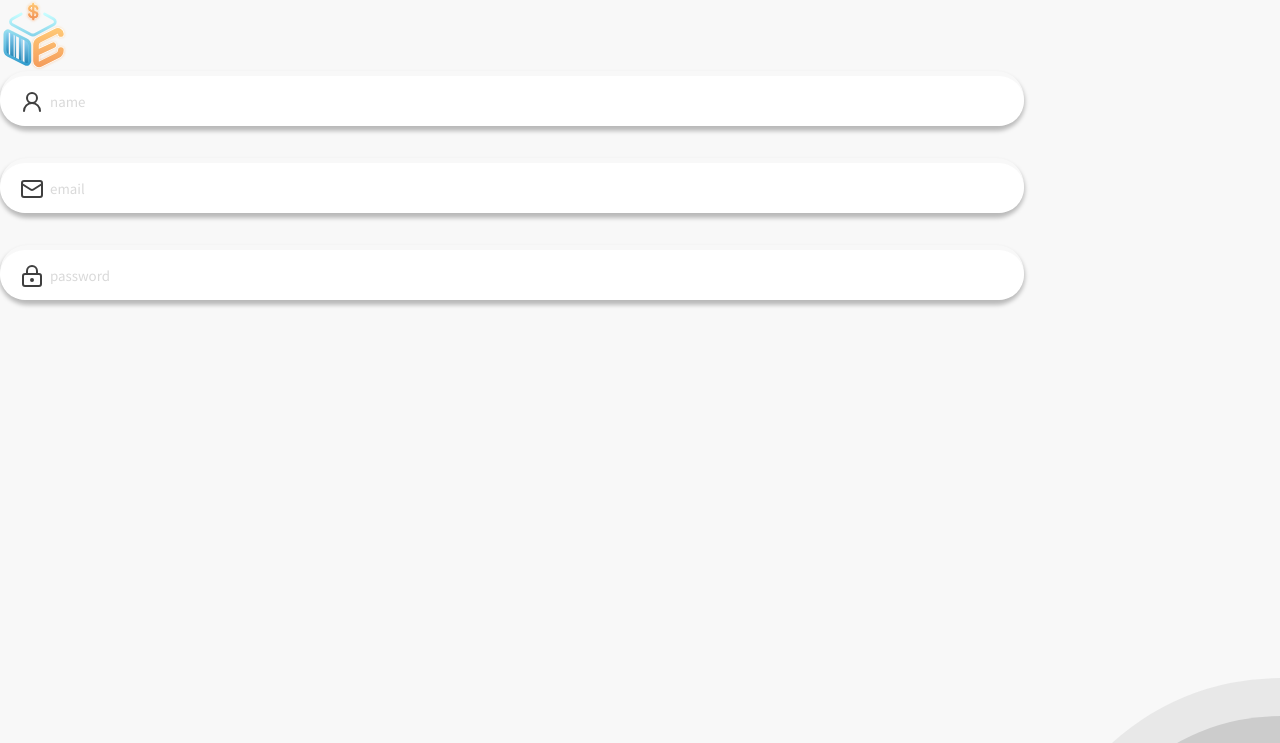
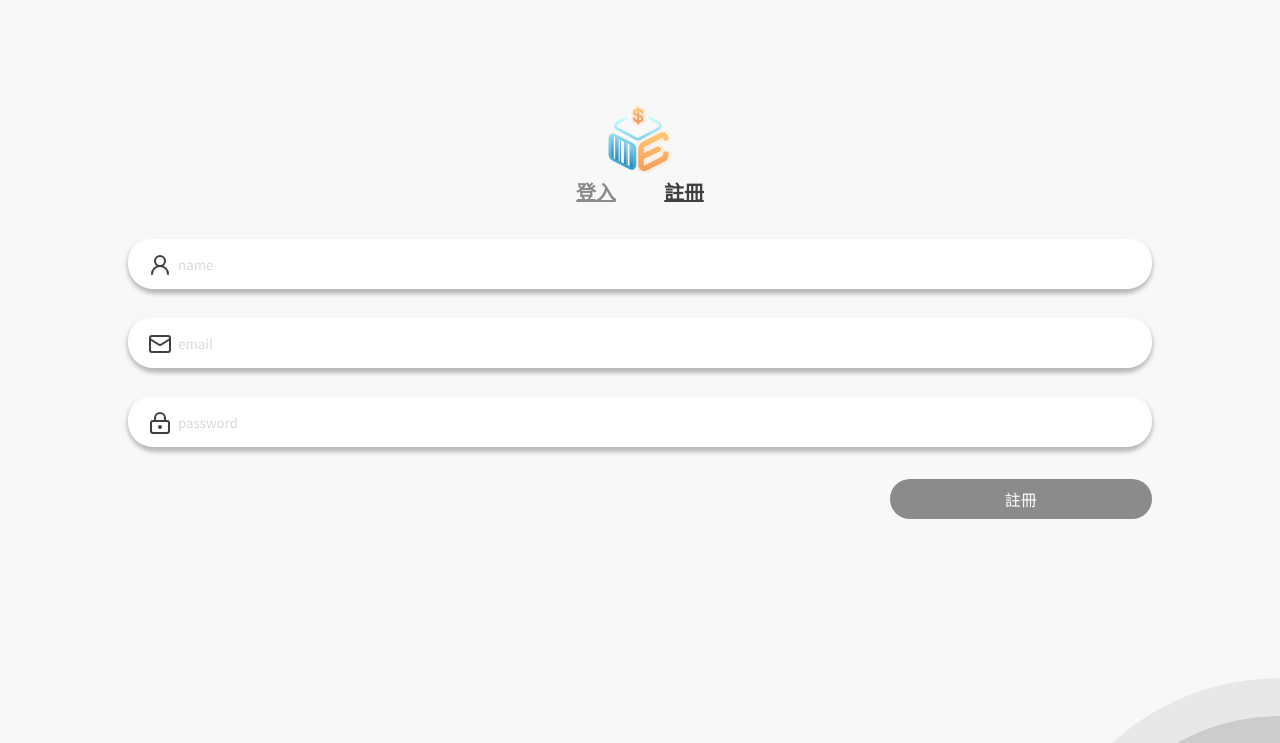
Before and after one commit to Parkerqa/114408, a Next.js app in the folder 114408-front-end/: page /auth in a window 1280 px wide. Shown: the top 743 px of the page. Built offline with nearby package versions, Linux system fonts and the light colour scheme.

Commit message:
前端 - 登入、註冊畫面完成

```diff
--- a/114408-front-end/src/app/auth/layout.tsx
+++ b/114408-front-end/src/app/auth/layout.tsx
@@ -10,7 +10,13 @@ export default function LoginLayout({
   return (
     <html lang="zh">
       <body className={styles.body}>
-        <Image src={"/logo.svg"} height={70} width={70} alt="logo" />
+        <Image
+          src={"/logo.svg"}
+          height={70}
+          width={70}
+          alt="logo"
+          className={styles.logo}
+        />
         {children}
         <div className={styles.circles}>
           <div className={styles.bigCircle}></div>
--- a/114408-front-end/src/app/auth/page.tsx
+++ b/114408-front-end/src/app/auth/page.tsx
@@ -1,7 +1,7 @@
 "use client";
 
 import { useState } from "react";
-import { Mail } from 'lucide-react';
+import { Mail } from "lucide-react";
 import { UserRound } from "lucide-react";
 import { LockKeyhole } from "lucide-react";
 
@@ -16,8 +16,7 @@ const Login = () => {
         type="text"
         isCornerRadius={true}
         style={{ width: "80vw" }}
-        icon={<Mail size={24} color="#3f3f3f"
-        />}
+        icon={<Mail size={24} color="#3f3f3f" />}
       />
       <InputField
         hint="password"
@@ -62,9 +61,21 @@ const SignUp = () => {
 export default function Auth() {
   const [isLogin, setIsLogin] = useState<boolean>(false);
 
+  const loginClass = isLogin ? styles.focusItem : styles.item;
+  const signupClass = !isLogin ? styles.focusItem : styles.item;
+
   return (
-    <>
+    <div className={styles.authWrap}>
+      <div className={styles.option}>
+        <p className={loginClass} onClick={() => setIsLogin(true)}>
+          登入
+        </p>
+        <p className={signupClass} onClick={() => setIsLogin(false)}>
+          註冊
+        </p>
+      </div>
       {isLogin ? <Login /> : <SignUp />}
-    </>
+      <button className={styles.click}>{isLogin ? "登入" : "註冊"}</button>
+    </div>
   );
 }
--- a/114408-front-end/styles/app/auth/AuthPage.module.scss
+++ b/114408-front-end/styles/app/auth/AuthPage.module.scss
@@ -1,12 +1,66 @@
 @use "@/styles/base/variables" as *;
 
-.loginFrame{
+.authWrap {
+  display: flex;
+  justify-content: center;
+  align-items: center;
+  flex-direction: column;
+  gap: 2rem;
+  margin-top: 1vh;
+
+  .loginFrame {
     display: flex;
     flex-direction: column;
-    gap: 4vh;
+    gap: 3vh;
 
-    .forget{
-        font-size: $small-size;
-        color: $medium-gray;
+    .forget {
+      font-size: $small-size;
+      color: $medium-gray;
     }
+  }
+
+  .option {
+    display: flex;
+    gap: 3rem;
+
+    .focusItem,
+    .item {
+      font-size: $large-size;
+      font-weight: bold;
+      padding: 15 20px;
+      position: relative;
+      color: $medium-gray;
+
+      &::after {
+        content: "";
+        position: absolute;
+        left: 0;
+        bottom: 0;
+        width: 100%;
+        height: 2px;
+        background-color: $medium-gray;
+        border-radius: 5px;
+      }
+    }
+
+    .focusItem {
+      color: $main-black;
+
+      &::after {
+        background-color: $main-black;
+      }
+    }
+  }
+
+  .click {
+    background: none;
+    outline: none;
+    border: none;
+    font-size: $regular-size;
+    background-color: $medium-gray;
+    color: $main-white;
+    padding: 1vh 9vw;
+    border-radius: 50px;
+    margin-left: auto;
+  }
 }
--- a/114408-front-end/styles/app/auth/Layout.module.scss
+++ b/114408-front-end/styles/app/auth/Layout.module.scss
@@ -6,6 +6,12 @@
   overflow: hidden;
   overscroll-behavior: none;
   touch-action: none;
+  display: flex;
+  flex-direction: column;
+  align-items: center;
+
+  .logo {
+    margin-top: 13vh;
   }
 
   .circles {
@@ -43,3 +49,4 @@
       background-color: rgba($color: $medium-gray, $alpha: 0.8);
     }
   }
+}
```
Lines whose indentation alone changed are shown as unchanged.
